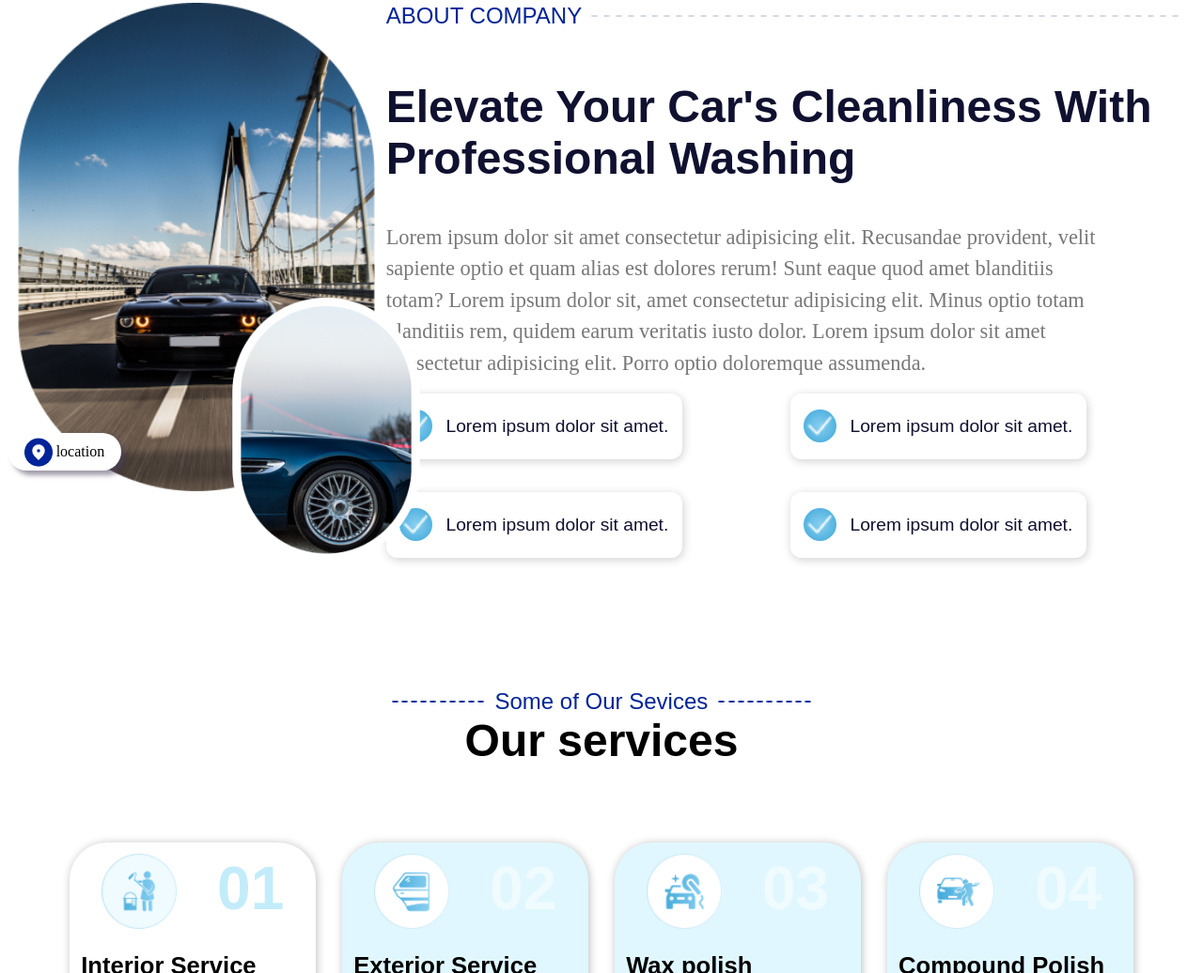
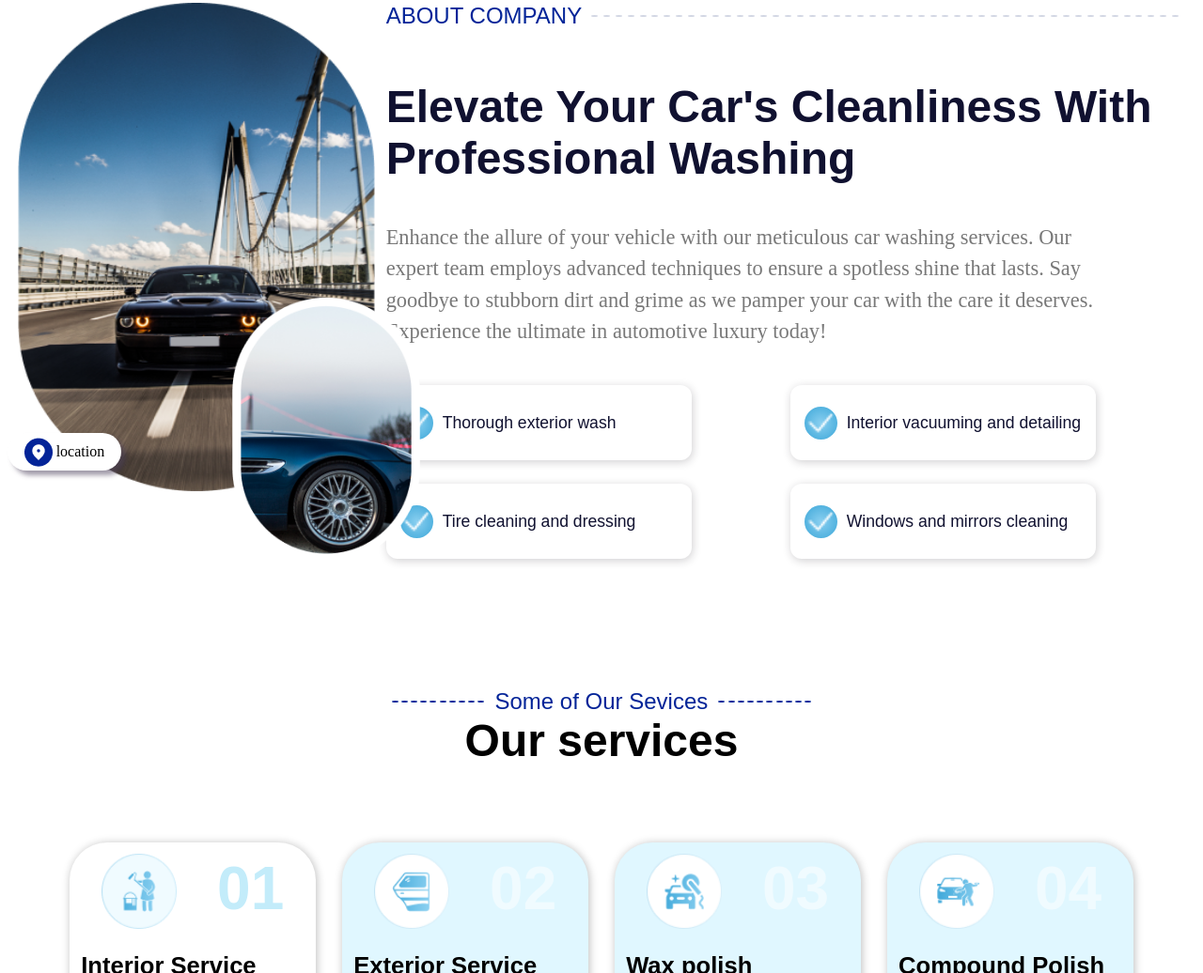
Before and after one commit to kamjohn777/splash-was-final, a website built with webpack: page dist/Home.html in a window 1280 px wide. Shown: the part 835-1871 px from the top of the page at 94% size. Built offline with nearby package versions, Linux system fonts and the light colour scheme.

Commit message:
completed task 1 and 2 on the needs to be completed list

```diff
--- a/dist/CSS/homePage.css
+++ b/dist/CSS/homePage.css
@@ -306,6 +306,8 @@ nav {
     font-size: 1.4rem;
     line-height: 1.5;
     color: #525252c7;
+    /* margin-bottom: 15px; */
+    margin-bottom: 25px;
 }
 
 .acs-content-div {
@@ -361,26 +363,49 @@ nav {
     height: 200px;
 }
 .cw-card {
-    display: flex;
+    /* display: flex;
     align-items: center;
     justify-content: space-evenly;
     width: 75%;
     background: #fff;
     height: 70px;
     border-radius: 12px;
+    box-shadow: 1px 2px 10px #221e2636; */
+
+    /* padding-right: 10px; */
+
+    display: flex;
+    align-items: center;
+    justify-content: flex-start;
+    width: 75%;
+    background: #fff;
+    height: 70px;
+    border-radius: 12px;
     box-shadow: 1px 2px 10px #221e2636;
+    padding: 5px;
 }
 
 .cw-card img {
+    /* display: flex;
+    background: radial-gradient(circle, #89CFF0, #3BA6D8);
+    height: 35px;
+    width: 35px;
+    border-radius: 50%;
+
+    margin-left: 10px;
+    margin-right: 10px; */
+
     display: flex;
     background: radial-gradient(circle, #89CFF0, #3BA6D8);
     height: 35px;
     width: 35px;
     border-radius: 50%;
+    margin-left: 10px;
+    margin-right: 10px;
 }
 
 .cw-card p {
-    font-size: 1.2rem;
+    font-size: 1.1rem;
     color: #101130;
     font-family: sans-serif;
 }
--- a/dist/Home.html
+++ b/dist/Home.html
@@ -10,8 +10,8 @@
   <body>
 
 <!-- List for need to be completed items -->
-<!-- 1. About Company finish the text inside "acs-cd-txt" containter -->
-<!-- 2. About Company finish the text inside the "acs-cd-card-wrap" -->
+<!-- (DONE) 1. About Company finish the text inside "acs-cd-txt" containter -->
+<!-- (DONE) 2. About Company finish the text inside the "acs-cd-card-wrap" -->
 <!-- 3. finish the text inside the cards in the "service-card-wrap" in the "OUR SERVICE SECTION"-->
 <!-- 4. Finish the Text inside the "para-soof" in the SOME OF OUR FEATURES SECTION -->
 <!-- 5. Finish the text and logo of the "isc-card" inside the SOME OF OUR FEATURES SECTION-->
@@ -207,36 +207,28 @@
             Professional Washing
           </h2>
           <p>
-            Lorem ipsum dolor sit amet consectetur adipisicing elit. Recusandae
-            provident, velit sapiente optio et quam alias est dolores rerum!
-            Sunt eaque quod amet blanditiis totam? Lorem ipsum dolor sit, amet
-            consectetur adipisicing elit. Minus optio totam blanditiis rem,
-            quidem earum veritatis iusto dolor. Lorem ipsum dolor sit amet
-            consectetur adipisicing elit. Porro optio doloremque assumenda.
+            Enhance the allure of your vehicle with our meticulous car washing services. Our expert team employs advanced techniques to ensure a spotless shine that lasts. Say goodbye to stubborn dirt and grime as we pamper your car with the care it deserves. Experience the ultimate in automotive luxury today!
           </p>
+
         </div>
 
         <div class="acs-cd-card-wrap">
-          <!-- <div class="sub-card-wrap-group1"> -->
           <div class="cw-card cw1">
             <img src="./assets/akar-icons_check.png" alt="" />
-            <p>Lorem ipsum dolor sit amet.</p>
+            <p>Thorough exterior wash</p>
           </div>
           <div class="cw-card cw2">
             <img src="./assets/akar-icons_check.png" alt="" />
-            <p>Lorem ipsum dolor sit amet.</p>
+            <p>Interior vacuuming and detailing</p>
           </div>
-          <!-- </div> -->
-          <!-- <div class="sub-card-wrap-group2"> -->
           <div class="cw-card cw3">
             <img src="./assets/akar-icons_check.png" alt="" />
-            <p>Lorem ipsum dolor sit amet.</p>
+            <p>Tire cleaning and dressing</p>
           </div>
           <div class="cw-card cw4">
             <img src="./assets/akar-icons_check.png" alt="" />
-            <p>Lorem ipsum dolor sit amet.</p>
+            <p>Windows and mirrors cleaning</p>
           </div>
-          <!-- </div> -->
         </div>
       </div>
     </section>
```
